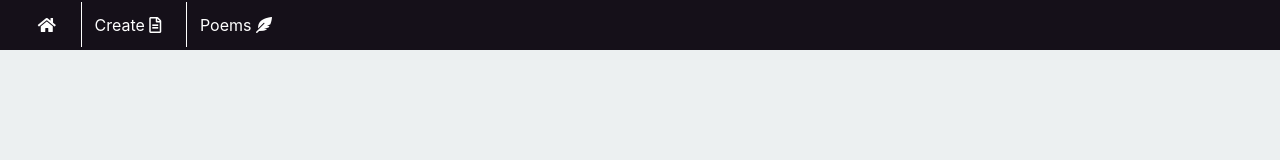
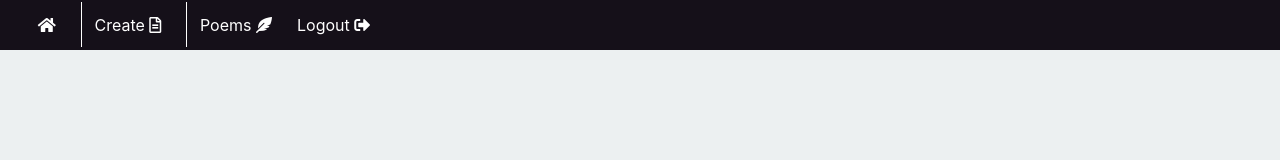
Before and after one commit to IdanZimi/Rhymathon-, a React (Create React App) app: page /n in a window 1280 px wide. Shown: the top 160 px of the page. Built offline with nearby package versions, Linux system fonts and the light colour scheme.

Commit message:
'profile'

```diff
--- a/src/components/NavBar.js
+++ b/src/components/NavBar.js
@@ -3,12 +3,17 @@ import { BrowserRouter as Router , Route  , Link} from 'react-router-dom'
 import '../Css/navBar.css'
 class NavBar extends Component {
 
+  clearLocalDB(){
+    localStorage.setItem("user", JSON.stringify({}))
+  }
+
   render() {
     return (
         <div className="rhymeNavbar ">
-          <Link className="link firstLink" to="/"><i className="fas fa-home"></i></Link>
+          <Link className="link firstLink" to="/n/profile-page"><i className="fas fa-home"></i></Link>
           <Link className="link restLinks" to="/n/mainpage">Create <i className="far fa-file-alt"></i></Link>
           <Link className="link restLinks" to="/n/poems">Poems <i className="fas fa-feather-alt"></i></Link>
+          <Link className="logoutLink " to="/" onClick={this.clearLocalDB}>Logout <i class="fas fa-sign-out-alt"></i></Link>
         </div>
     );
   }
```
